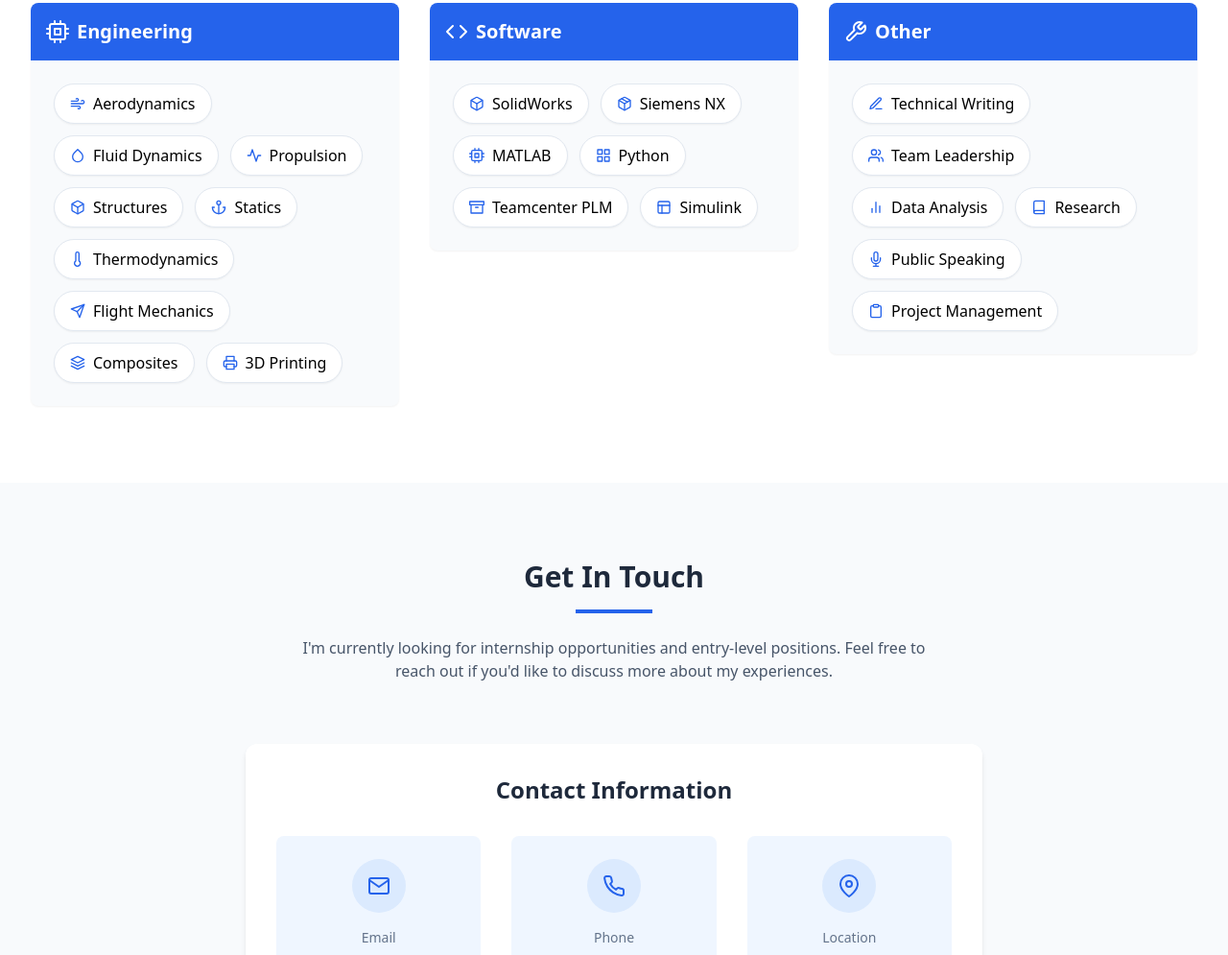
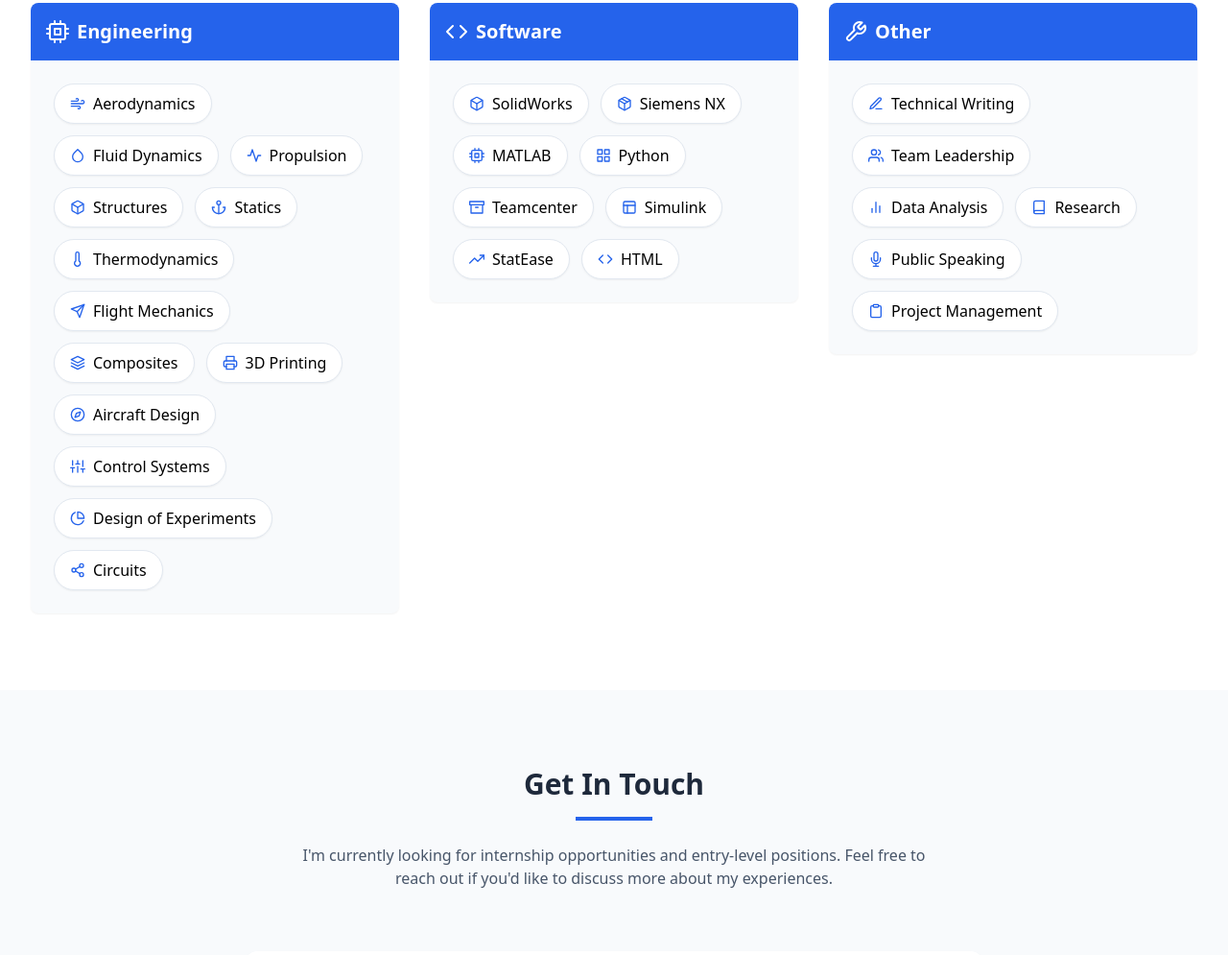
Before and after one commit to vinhqn2/Engineering-Portfolio, a plain HTML site: page index.html in a window 1280 px wide. Shown: the part 2331-3326 px from the top of the page at 96% size. Drawn offline with nearby package versions, Linux system fonts and the light colour scheme.

Commit message:
Add files via upload

```diff
--- a/index.html
+++ b/index.html
@@ -270,6 +270,22 @@
                                 <i data-feather="printer" class="w-4 h-4 mr-2 text-blue-600"></i>
                                 3D Printing
                             </span>
+                            <span class="skill-pill bg-white px-4 py-2 rounded-full shadow-sm border border-slate-200 flex items-center">
+                                <i data-feather="compass" class="w-4 h-4 mr-2 text-blue-600"></i>
+                                Aircraft Design
+                            </span>
+                            <span class="skill-pill bg-white px-4 py-2 rounded-full shadow-sm border border-slate-200 flex items-center">
+                                <i data-feather="sliders" class="w-4 h-4 mr-2 text-blue-600"></i>
+                                Control Systems
+                            </span>
+                            <span class="skill-pill bg-white px-4 py-2 rounded-full shadow-sm border border-slate-200 flex items-center">
+                                <i data-feather="pie-chart" class="w-4 h-4 mr-2 text-blue-600"></i>
+                                Design of Experiments
+                            </span>
+                            <span class="skill-pill bg-white px-4 py-2 rounded-full shadow-sm border border-slate-200 flex items-center">
+                                <i data-feather="share-2" class="w-4 h-4 mr-2 text-blue-600"></i>
+                                Circuits
+                            </span>
                         </div>
                     </div>
                 </div>
@@ -300,11 +316,19 @@
                             </span>
                             <span class="skill-pill bg-white px-4 py-2 rounded-full shadow-sm border border-slate-200 flex items-center">
                                 <i data-feather="archive" class="w-4 h-4 mr-2 text-blue-600"></i>
-                                Teamcenter PLM
+                                Teamcenter
                             </span>
                             <span class="skill-pill bg-white px-4 py-2 rounded-full shadow-sm border border-slate-200 flex items-center">
                                 <i data-feather="layout" class="w-4 h-4 mr-2 text-blue-600"></i>
                                 Simulink
+                            </span>
+                            <span class="skill-pill bg-white px-4 py-2 rounded-full shadow-sm border border-slate-200 flex items-center">
+                                <i data-feather="trending-up" class="w-4 h-4 mr-2 text-blue-600"></i>
+                                StatEase
+                            </span>
+                            <span class="skill-pill bg-white px-4 py-2 rounded-full shadow-sm border border-slate-200 flex items-center">
+                                <i data-feather="code" class="w-4 h-4 mr-2 text-blue-600"></i>
+                                HTML
                             </span>
                         </div>
                     </div>
```
